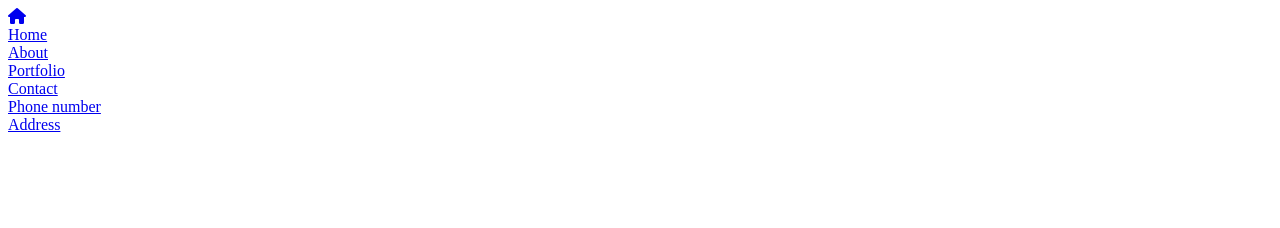
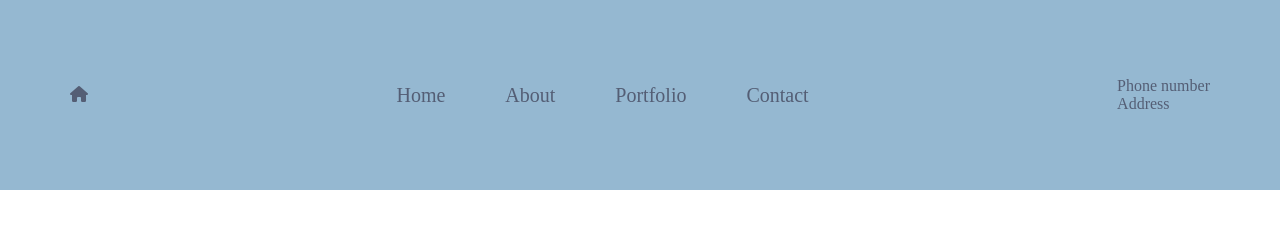
Before and after one commit to Taggart-Smith/gitworkflow, a plain HTML site: page about/about.html in a window 1280 px wide. Drawn offline with Linux system fonts and the light colour scheme; the site is published under a folder, as on GitHub Pages, so addresses that start at the root find nothing.

Commit message:
Added Comments

```diff
--- a/about/about.html
+++ b/about/about.html
@@ -6,9 +6,11 @@
     <meta name="viewport" content="width=device-width, initial-scale=1.0">
     <title>About</title>
 
+    <!-- Font-Awesome link -->
     <script src="https://kit.fontawesome.com/ea15c1bc13.js" crossorigin="anonymous"></script>
 
-    <link rel="stylesheet" href="/main.css" type="text/css">
+    <!-- Style Sheets -->
+    <link rel="stylesheet" href="../main.css" type="text/css">
 
 </head>
 <body>
```
Also changed, not shown: index.html (+3 -1 lines), portfolio/portfolio.html (+2 -0 lines).
